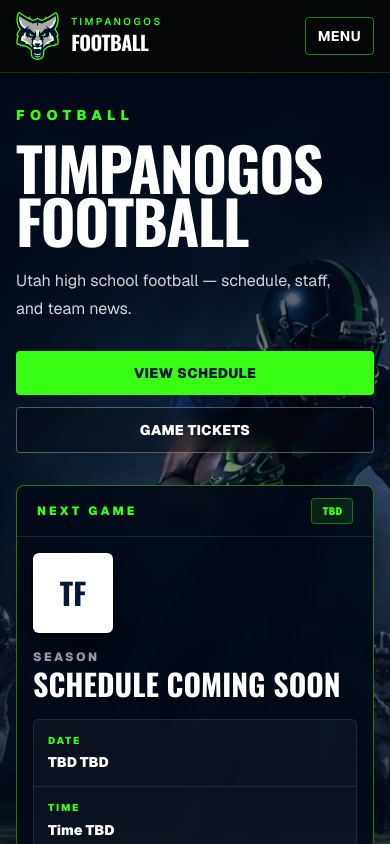
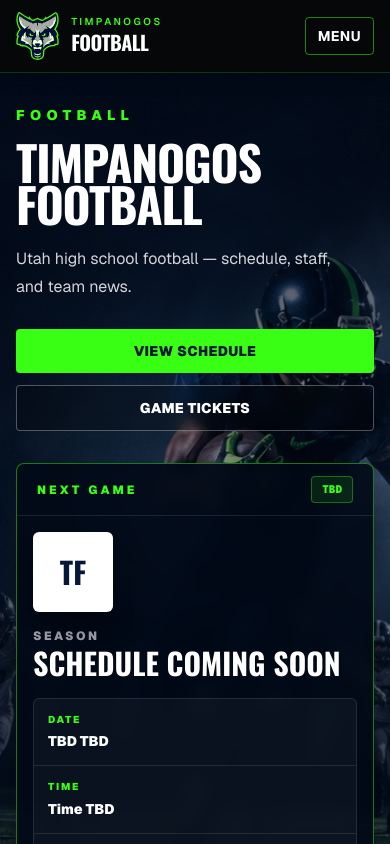
Before and after one commit to bhunter10/timpanogosfootball, a Next.js app: page / in a window 390 px wide. Shown: the top 844 px of the page. Built offline with nearby package versions, Linux system fonts and the light colour scheme.

Commit message:
mobile body bg and gradient

```diff
--- a/app/globals.css
+++ b/app/globals.css
@@ -9,8 +9,8 @@
   --tf-neon: #39ff14;
   --tf-green: var(--tf-neon);
   --tf-gold: var(--tf-neon);
-  --background: #e8ecef;
-  --foreground: #07111f;
+  --background: var(--tf-black);
+  --foreground: #ffffff;
 }
 
 @theme inline {
--- a/app/layout.tsx
+++ b/app/layout.tsx
@@ -38,7 +38,7 @@
       lang="en"
       className={`${geistSans.variable} ${geistMono.variable} ${display.variable} h-full antialiased`}
     >
-      <body className="flex min-h-full flex-col bg-[var(--background)] font-sans text-slate-900">
+      <body className="flex min-h-full flex-col bg-[var(--tf-black)] font-sans text-white">
         <SiteChrome>{children}</SiteChrome>
       </body>
     </html>
--- a/app/page.tsx
+++ b/app/page.tsx
@@ -82,7 +82,7 @@
             <p className="text-sm font-black uppercase tracking-[0.38em] text-[var(--tf-neon)]">
               Football
             </p>
-            <h1 className="font-display mt-4 max-w-4xl text-6xl font-bold uppercase leading-[0.88] tracking-tight text-white md:text-8xl lg:text-9xl">
+            <h1 className="font-display mt-4 max-w-4xl text-5xl font-bold uppercase leading-[0.88] tracking-tight text-white md:text-7xl lg:text-8xl">
               {settings.heroTitle}
             </h1>
             <p className="mt-5 max-w-[21rem] text-base leading-7 text-zinc-300 md:max-w-2xl md:text-lg">
```
